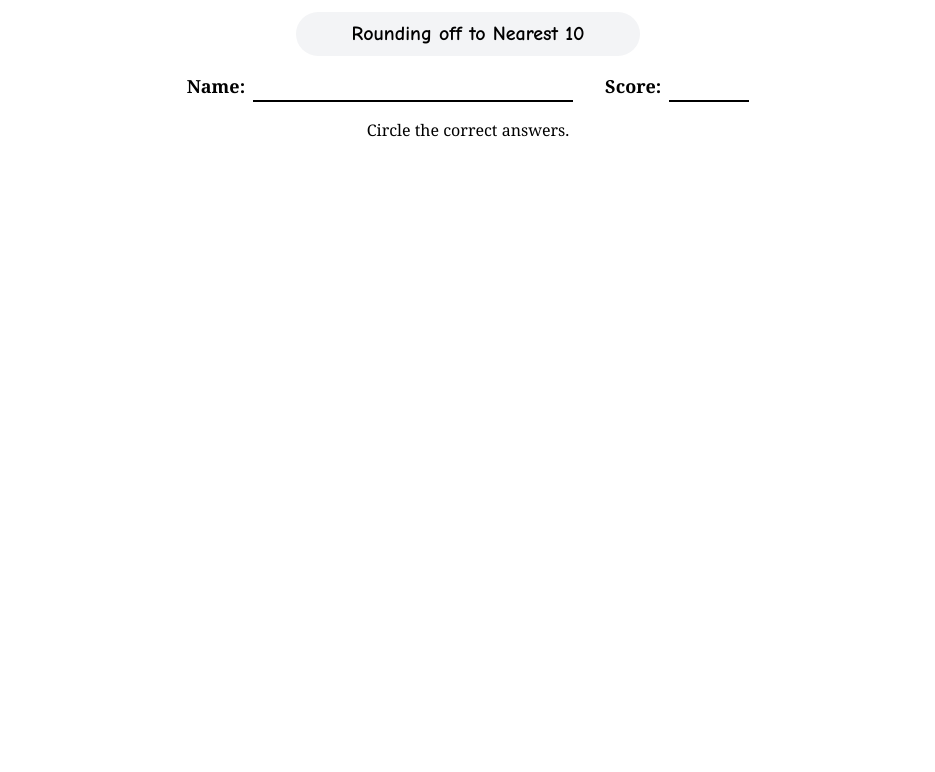
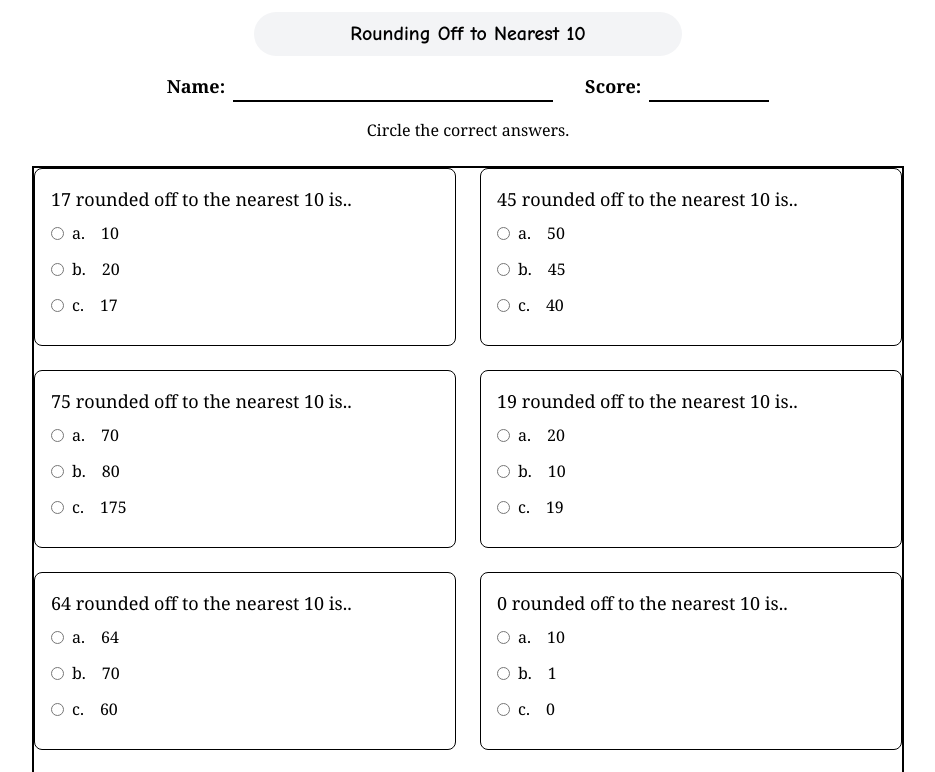
Before and after one commit to lilhalzy/math-worksheet, a React (Vite) app: page / in a window 1280 px wide. Shown: the top 772 px of the page, without its empty margins (172-1107 px from the left). Built offline with nearby package versions, Linux system fonts and the light colour scheme.

Commit message:
feat: added questions
fixed minor bugs and typos

```diff
--- a/src/App.jsx
+++ b/src/App.jsx
@@ -1,13 +1,65 @@
 import React, {useState} from 'react'
 
 const App = () => {
+  const [userAnswers, setUserAnswers] = useState(null);
   const [score, setScore] = useState(null)
   const [name, setName] = useState("")
 
+  const questions = [
+    {
+        questions: "17 rounded off to the nearest 10 is..",
+        options: ["10", "20", "17"],
+    },
+    {
+        questions: "45 rounded off to the nearest 10 is..",
+        options: ["50", "45", "40"],
+    },
+    {
+        questions: "75 rounded off to the nearest 10 is..",
+        options: ["70", "80", "175"],
+    },
+    {
+        questions: "19 rounded off to the nearest 10 is..",
+        options: ["20", "10", "19"],
+    },
+    {
+        questions: "64 rounded off to the nearest 10 is..",
+        options: ["64", "70", "60"],
+    },
+    {
+        questions: "0 rounded off to the nearest 10 is..",
+        options: ["10", "1", "0"],
+    },
+    {
+        questions: "98 rounded off to the nearest 10 is..",
+        options: ["80", "100", "89"],
+    },
+    {
+        questions: "199 rounded off to the nearest 10 is..",
+        options: ["190", "100", "200"],
+    },
+    {
+        questions: "94 rounded off to the nearest 10 is..",
+        options: ["100", "94", "90"],
+    },
+    {
+        questions: "165 rounded off to the nearest 10 is..",
+        options: ["160", "170", "150"],
+    },
+    {
+        questions: "445 rounded off to the nearest 10 is..",
+        options: ["450", "440", "500"],
+    },
+    {
+        questions: "999 rounded off to the nearest 10 is..",
+        options: ["990", "1,000", "909"],
+    },
+  ]
+
   return (
-    <div className='max-w-4xl mx-auto p-3 font-serif'> {/* step 3 */}
+    <div className='max-w-4xl mx-auto p-3 font-serif'>
       <div className='flex justify-center items-center '>
-        <h1 className='bg-gray-100 px-14 py-2 rounded-4xl text-xl font-sketch font-bold'>Rounding off to Nearest 10</h1>
+        <h1 className='bg-gray-100 px-14 md:px-24 py-2 rounded-4xl text-xl font-sketch font-bold'>Rounding Off to Nearest 10</h1>
       </div>
       <div className="flex justify-center my-4 mx-auto">
         <div className="text-sm md:text-lg font-bold">
@@ -17,7 +69,7 @@ const App = () => {
             type="text"
             value={name}
             onChange={(e) => setName(e.target.value)}
-            className="border-b-2 text-sm md:text-lg border-black focus:outline-none w-40 md:w-80"
+            className="border-b-2 text-sm md:text-lg border-black focus:outline-none w-36 md:w-80"
           />
         </div>
         <div className="pl-8 text-sm md:text-lg font-bold">
@@ -27,13 +79,40 @@ const App = () => {
             type="text"
             value={score}
             onChange={(e) => setScore(e.target.value)}
-            className="border-b-2 border-black focus:outline-none w-18 md:w-20"
+            className="border-b-2 border-black focus:outline-none w-18 md:w-30"
           />
         </div>
       </div>
       <div className="flex justify-center items-center">
         <span>Circle the correct answers.</span>
       </div>
+
+      <div className="flex flex-col justify-between border-2 gap-6 mt-6 md:grid md:grid-cols-2">
+        {questions.map((q, index) => (
+          <div key={index} className='flex flex-col border rounded-lg p-4 h-full'>
+            <p className="mb-2 text-sm md:text-lg">{q.questions}</p>
+            <div className="flex-grow flex-col gap-1">
+              {q.options.map((opt, j) => (
+                <label key={j} className="flex items-center md:mb-3">
+                  <input
+                    type="radio"
+                    name={`q${index}`}
+                    value={opt}
+                    onChange={() => {
+                      const updated = userAnswers ? [...userAnswers] : Array(questions.length).fill(null)
+                      updated[index] = opt
+                      setUserAnswers(updated)
+                    }}
+                    checked={userAnswers?.[index] === opt}
+                    className="mr-2"
+                  />
+                  {String.fromCharCode(97 + j)}<span className='mr-4'>.</span>{opt}
+                </label>
+              ))}
+            </div>
+          </div>
+        ))}
+      </div>
     </div>
   )
 }
```
